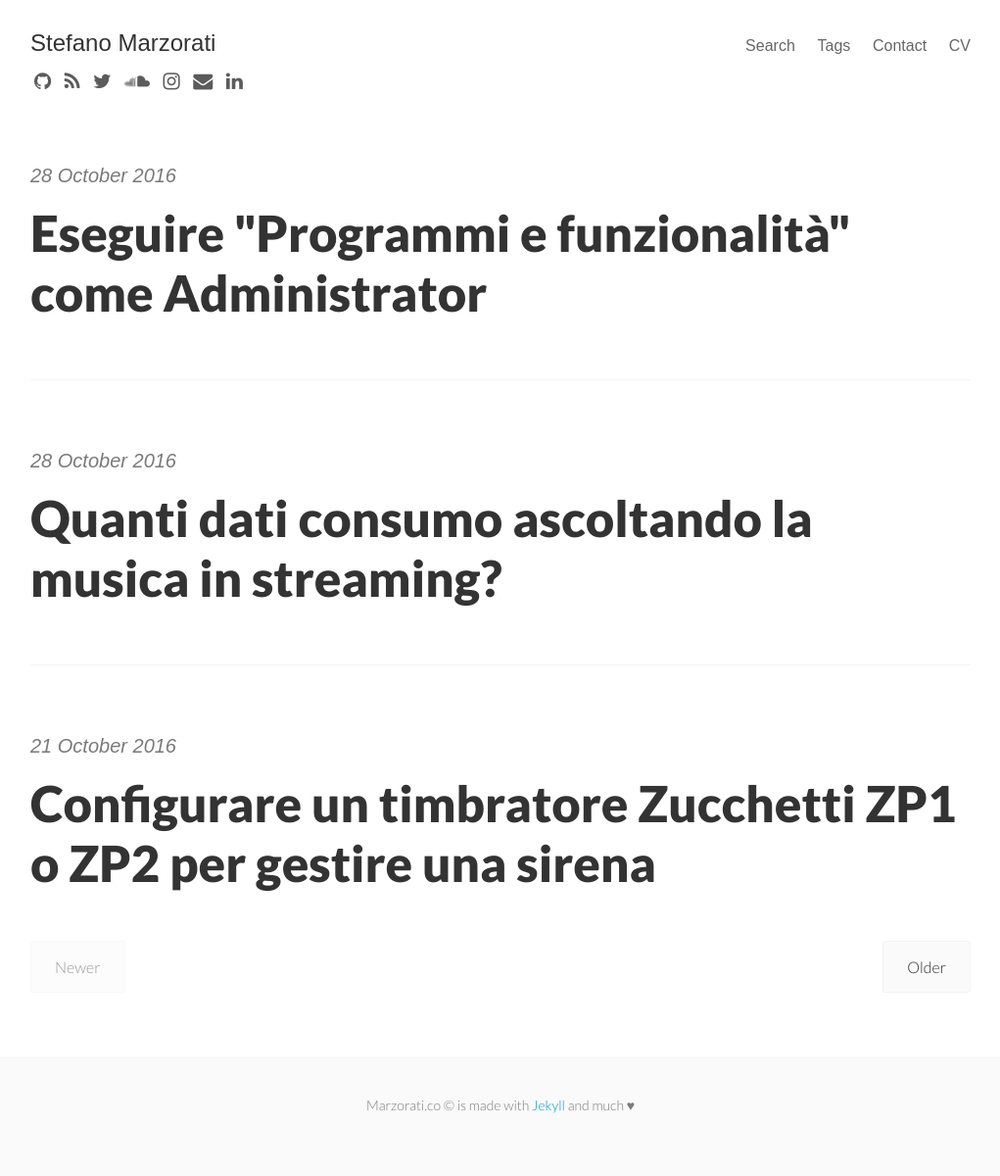
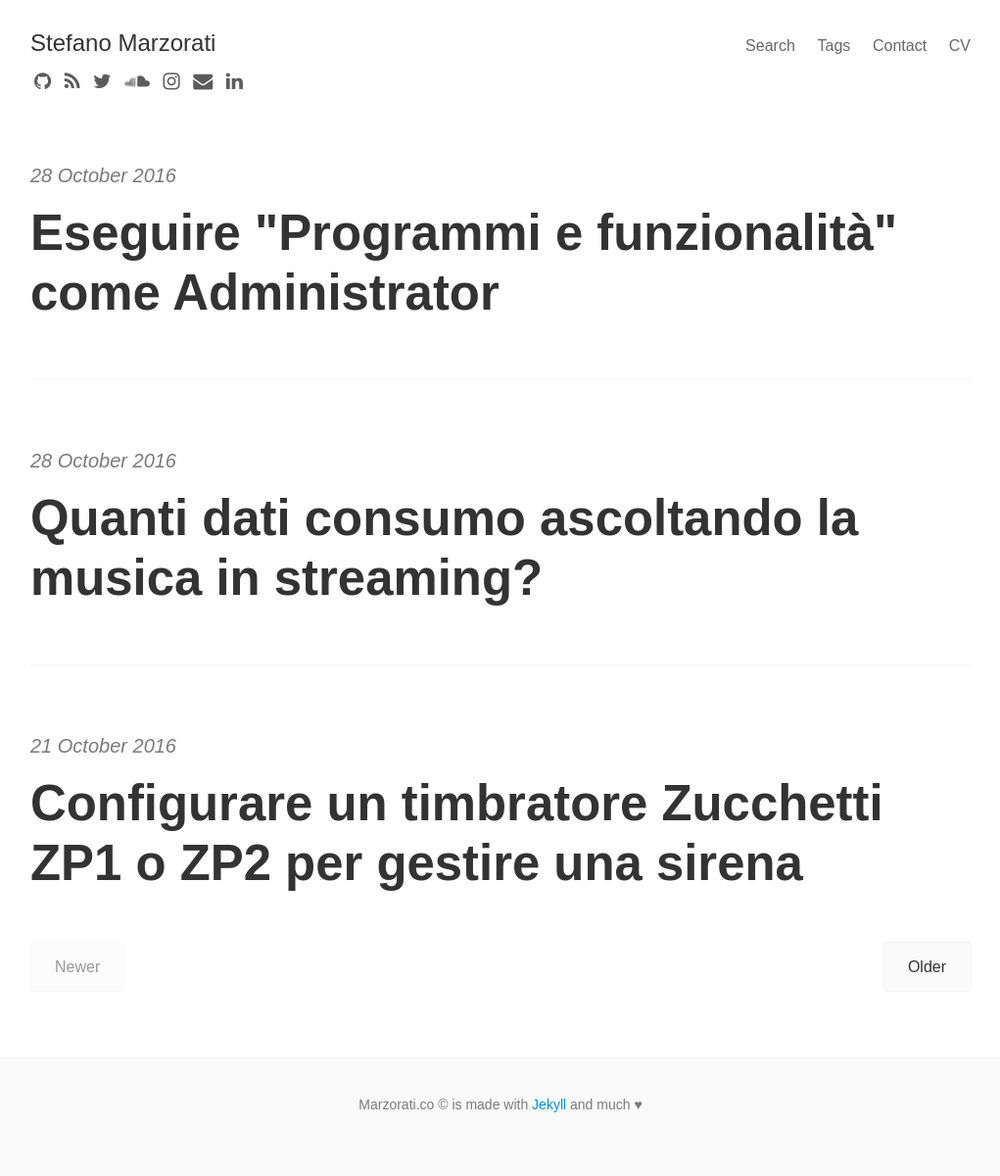
Before and after one commit to marste/Blog, a Jekyll site: the page built from index.html, in a window 1280 px wide. Shown: the whole page at 98% size, without its empty margins (129-1150 px from the left). Built offline with Jekyll 4.4.1, drawn with Linux system fonts in a browser that asks for light colours; nearby versions of some CDN libraries; some web fonts are replaced; the list of posts is cut into pages by our own code.

```diff
--- a/_sass/_main.scss
+++ b/_sass/_main.scss
@@ -177,7 +177,7 @@
 .pagination,
 .button {
   font-size: 1rem;
-  font-family: 'Lato', 'Helvetica Neue', Helvetica, sans-serif;
+  font-family: 'Work Sans', sans-serif;
   font-weight: 300;
   text-align: center;
 }
@@ -240,7 +240,7 @@
 }
 
 form {
-  font-family: 'Lato', 'Helvetica Neue', Helvetica, sans-serif;
+  font-family: 'Work Sans', sans-serif;
   font-weight: 300;
   font-size: 1rem;
 }
@@ -309,7 +309,7 @@
 .h5,
 h6,
 .h6 {
-  font-family: "Lato", 'Helvetica Neue', Helvetica, sans-serif;
+  font-family: 'Work Sans', sans-serif;
   font-weight: 900;
   line-height: 1.2;
   margin: 1em 0 0.5em;
@@ -496,7 +496,7 @@
 footer .wrap {
   color: #7a7a7a;
   background-color: #fafafa;
-  font-family: 'Lato', 'Helvetica Neue', Helvetica, sans-serif;
+  font-family: 'Work Sans', sans-serif;
   font-weight: 300;
   clear: both;
 }
```
